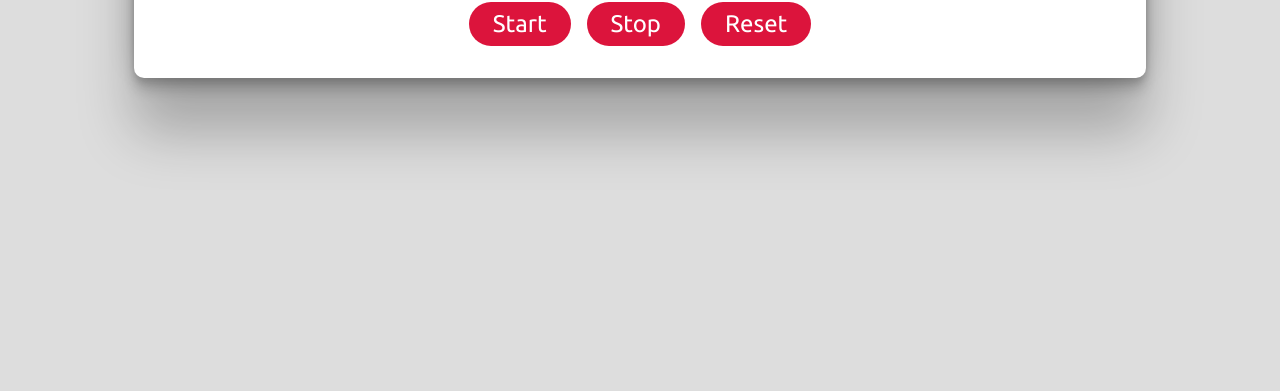
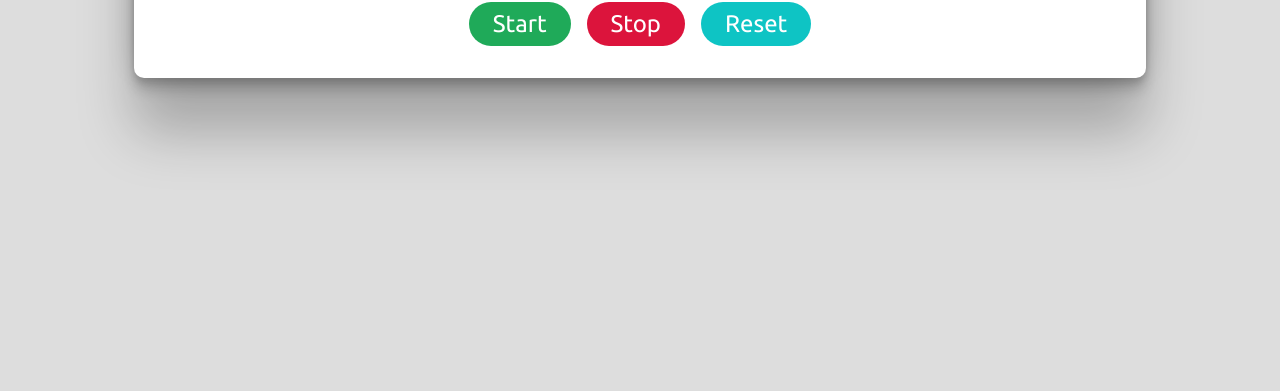
Before and after one commit to itamim345/JS-Stopwatch, a plain HTML site: page index.html in a window 1280 px wide. Shown: the part 409-800 px from the top of the page. Drawn offline with Linux system fonts and the light colour scheme.

Commit message:
Fix CSS button issue

```diff
--- a/style.css
+++ b/style.css
@@ -48,13 +48,13 @@ p{
     font-family: 'Ubuntu', sans-serif;
     border-radius: 2rem;
 }
-.all-btns .start {
+.all-btns #start {
     background-color: #1FAA59;
 }
-.all-btns .stop {
+.all-btns #stop {
     background-color: crimson;
 }
-.all-btns .reset {
+.all-btns #reset {
     background-color: #0ec4c4;
 }
 
```
